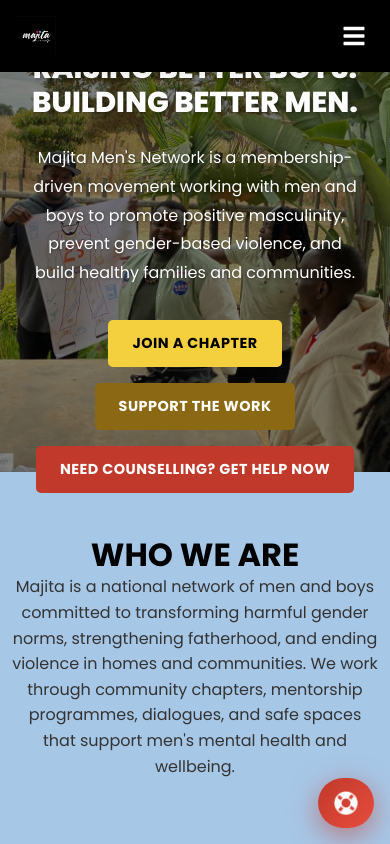
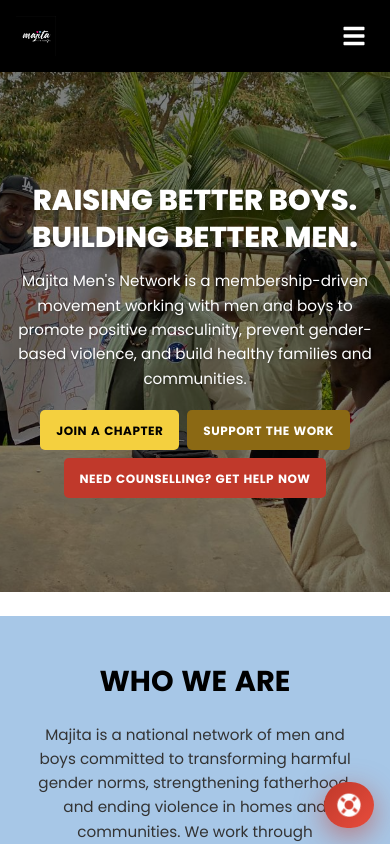
Before and after one commit to Leeroy-Brown01/majitamensnetwork, a React (Vite) app: page / in a window 390 px wide. Shown: the top 844 px of the page. Built offline with nearby package versions, Linux system fonts and the light colour scheme.

Commit message:
Added  mobile responsiveness on home page

```diff
--- a/src/components/CounsellingButton.css
+++ b/src/components/CounsellingButton.css
@@ -14,8 +14,9 @@
   font-size: 1rem;
   box-shadow: 0 8px 25px rgba(192, 57, 43, 0.5);
   transition: all 0.3s ease;
-  z-index: 1000;
+  z-index: 500;
   animation: pulse 2s ease-in-out infinite;
+  pointer-events: auto;
 }
 
 .counselling-help-button:hover {
@@ -81,7 +82,8 @@
   .counselling-help-button {
     bottom: 1rem;
     right: 1rem;
-    padding: 0.8rem 1rem;
+    padding: 0.7rem 0.8rem;
+    z-index: 500;
   }
 
   .help-text {
--- a/src/pages/Home.css
+++ b/src/pages/Home.css
@@ -302,11 +302,20 @@
 
   .hero-content h1 {
     font-size: 2.5rem;
+    line-height: 1.2;
   }
 
   .hero-btn {
     padding: 0.8rem 2rem;
-    font-size: 1rem;
+    font-size: 0.95rem;
+    word-spacing: 0.05rem;
+  }
+
+  .who-we-are-section {
+    padding: 3rem 1rem;
+    margin-top: 1rem;
+    position: relative;
+    z-index: 1;
   }
 
   .who-we-are-section h2,
@@ -334,20 +343,35 @@
 
 @media screen and (max-width: 480px) {
   .hero-section {
-    height: 400px;
+    height: 520px;
+    padding-top: 1rem;
+  }
+
+  .hero-content {
+    padding: 1rem 1rem;
   }
 
   .hero-content h1 {
     font-size: 1.8rem;
+    margin-bottom: 0.8rem;
+    line-height: 1.3;
   }
 
   .hero-content p {
-    font-size: 1rem;
+    font-size: 0.95rem;
+    margin-bottom: 1.2rem;
+    line-height: 1.6;
+  }
+
+  .hero-buttons {
+    gap: 0.5rem;
+    flex-wrap: wrap;
   }
 
   .hero-btn {
-    padding: 0.75rem 1.5rem;
-    font-size: 0.9rem;
+    padding: 0.65rem 1rem;
+    font-size: 0.75rem;
+    white-space: nowrap;
   }
 
   .pillar-card-float {
@@ -377,4 +401,23 @@
   .featured-card h3 {
     font-size: 1.4rem;
   }
+
+  .who-we-are-section {
+    padding: 3rem 1rem;
+    margin-top: 1.5rem;
+    position: relative;
+    z-index: 1;
+  }
+
+  .who-we-are-section h2 {
+    font-size: 1.8rem;
+    margin-bottom: 1.5rem;
+    word-spacing: 0.1rem;
+  }
+
+  .who-we-are-section p {
+    font-size: 0.95rem;
+    padding: 0 0.5rem;
+    line-height: 1.6;
+  }
 }
```
